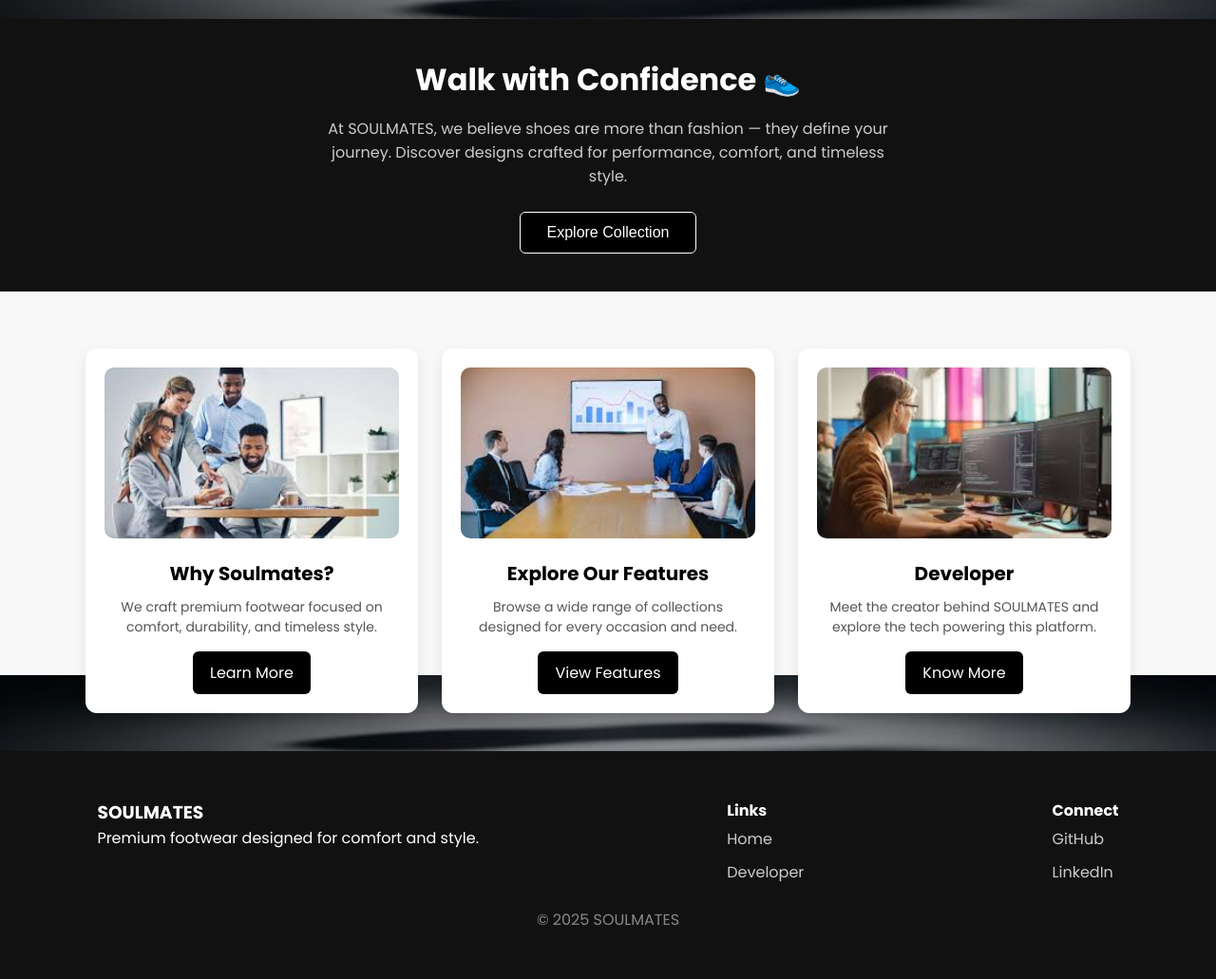
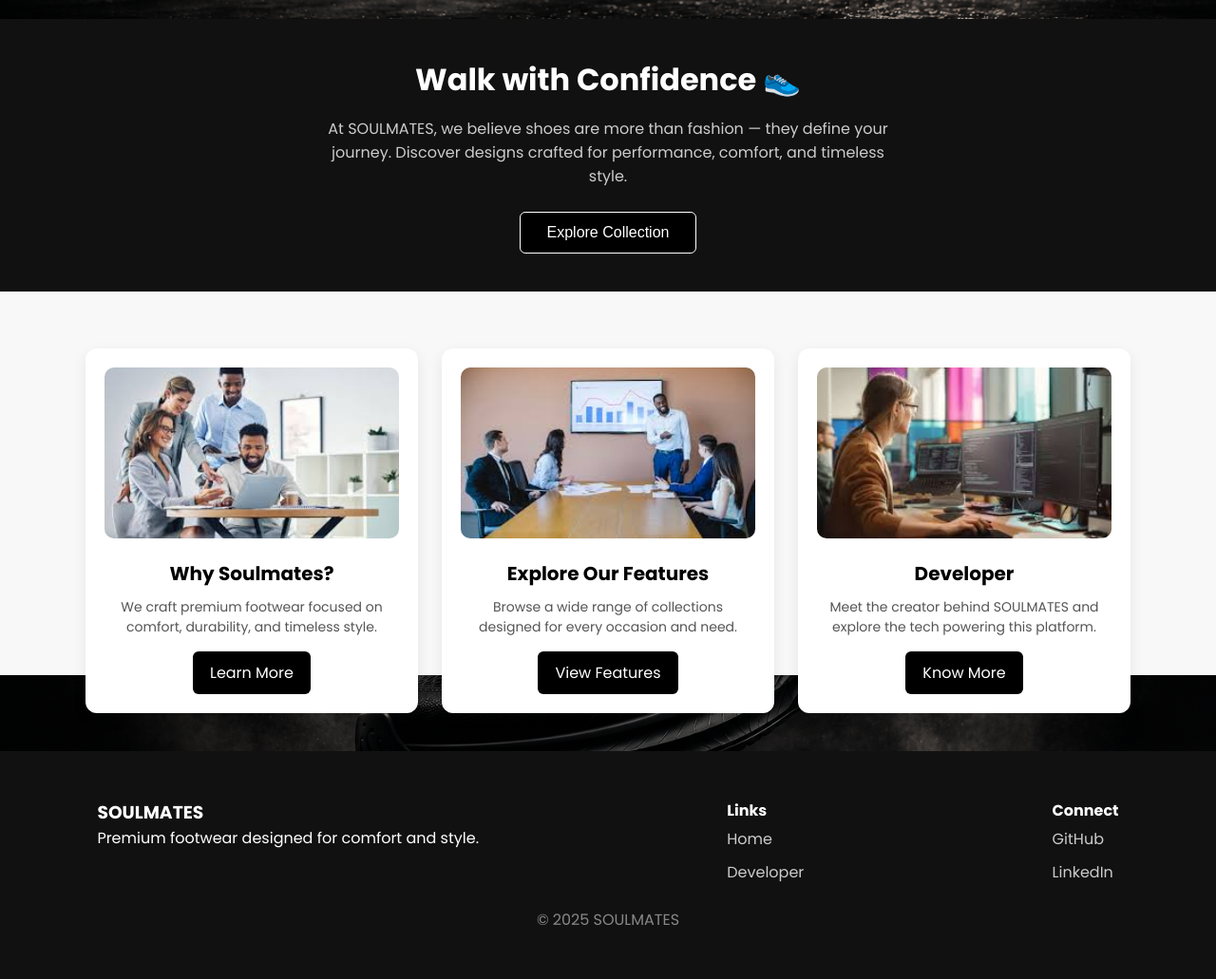
Before and after one commit to sidddhesh-dev/BuyNGo, a Django app: page / in a window 1280 px wide. Shown: the part 1497-2528 px from the top of the page at 95% size. Run offline with Django 5.2, Linux system fonts and the light colour scheme.

Commit message:
refactor : website main page background modified

```diff
--- a/static/home/css/home.css
+++ b/static/home/css/home.css
@@ -5,7 +5,7 @@ body{
             rgba(0,0,0,0.45),
             rgba(0,0,0,0.15)
         ),
-        url("/static/images/preform.jpg");
+        url("/static/images/shoue999.png");
     background-size: cover;
     background-position: center center;
     background-repeat: no-repeat;
```
Also changed, not shown: static/images/shoue999.png (added), static/images/shoue_background.png (added).
